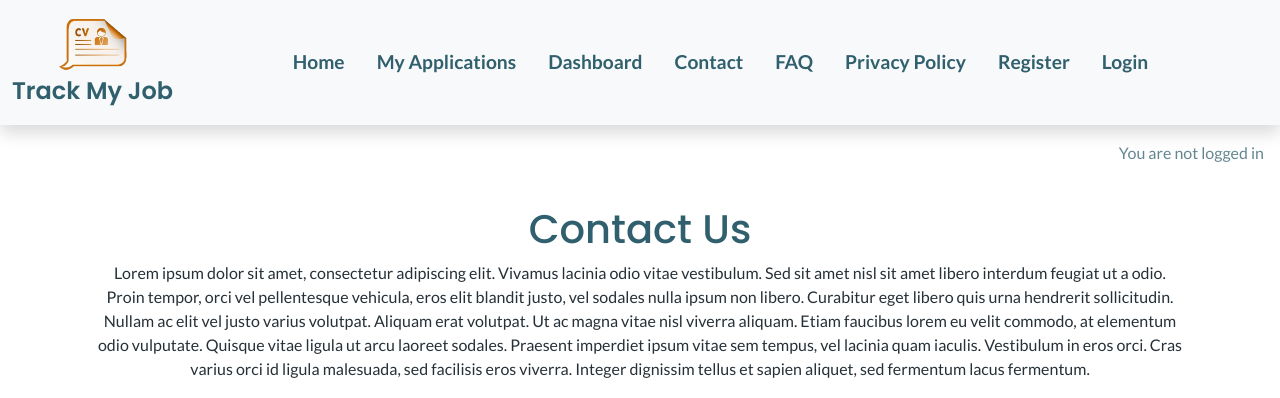
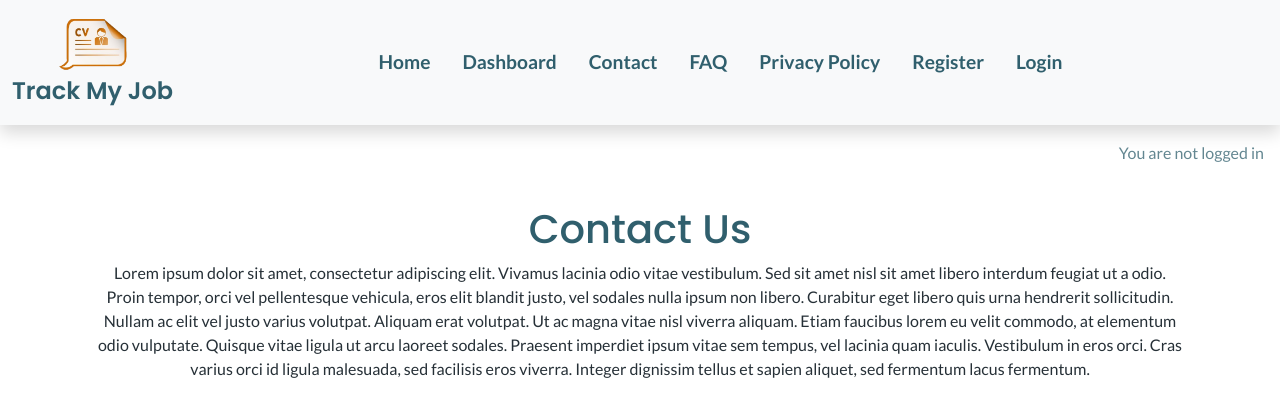
Before and after one commit to Tamas-Gavlider/2410-hackhaton-team5, a Django app: page /contact/ in a window 1280 px wide. Shown: the top 398 px of the page. Run offline with Django 5.2, Linux system fonts and the light colour scheme; some libraries are stand-ins or nearby versions.

Commit message:
Remove link to job_applications in base.html navbar

```diff
--- a/templates/base.html
+++ b/templates/base.html
@@ -41,10 +41,7 @@
               <a class="nav-link {% if request.path == home_url %}active" aria-current="page{% endif %}" href="{% url 'home' %}" aria-label="Home page">Home</a>
             </li>
             <li class="nav-item px-2">
-              <a class="nav-link {% if request.path == job_applications_url %}active" aria-current="page{% endif %}" href="{% url 'job_applications' %}" aria-label="My Applications">My Applications</a>
-            </li>
-            <li class="nav-item px-2">
-              <a class="nav-link {% if request.path == dashboard_url %}active" aria-current="page{% endif %}" href="#" aria-label="Dashboard">Dashboard</a>
+              <a class="nav-link {% if request.path == dashboard_url %}active" aria-current="page{% endif %}" href="{% url 'dashboard' %}" aria-label="Dashboard">Dashboard</a>
             </li>
             <li class="nav-item px-2">
               <a class="nav-link {% if request.path == contact_url %}active" aria-current="page{% endif %}" href="{% url 'contact' %}" aria-label="Contact page">Contact</a>
```
